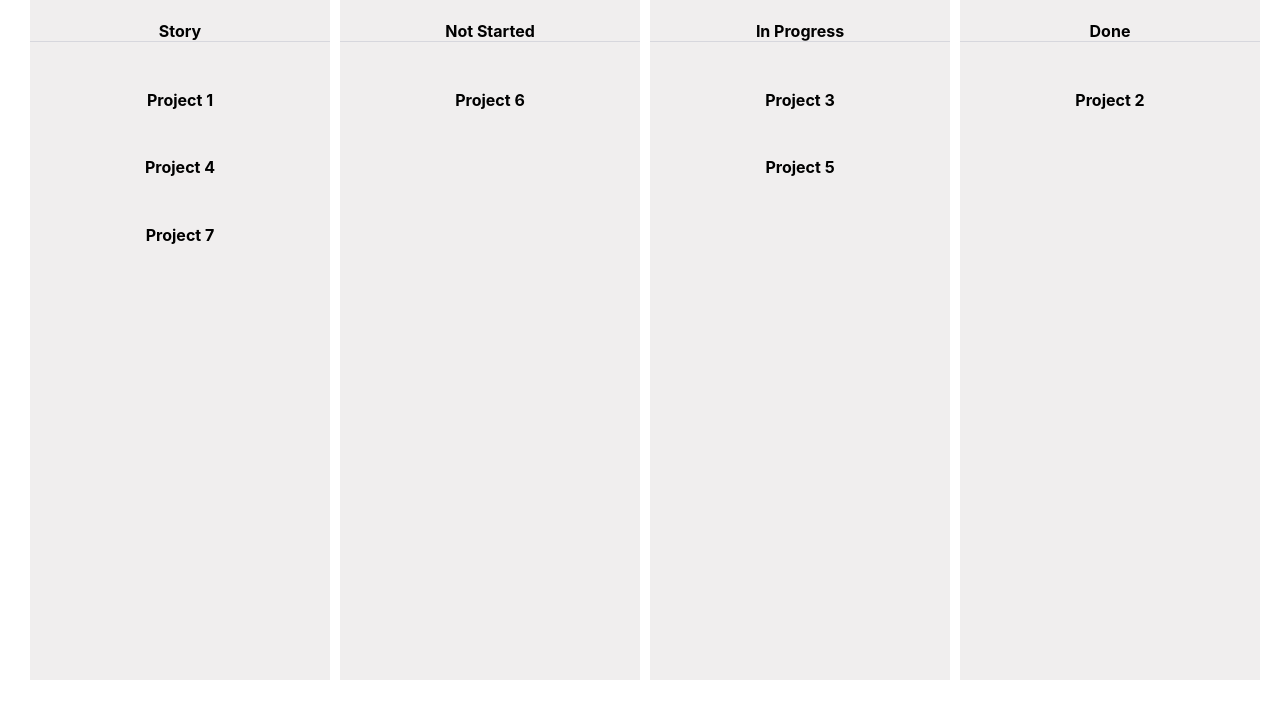
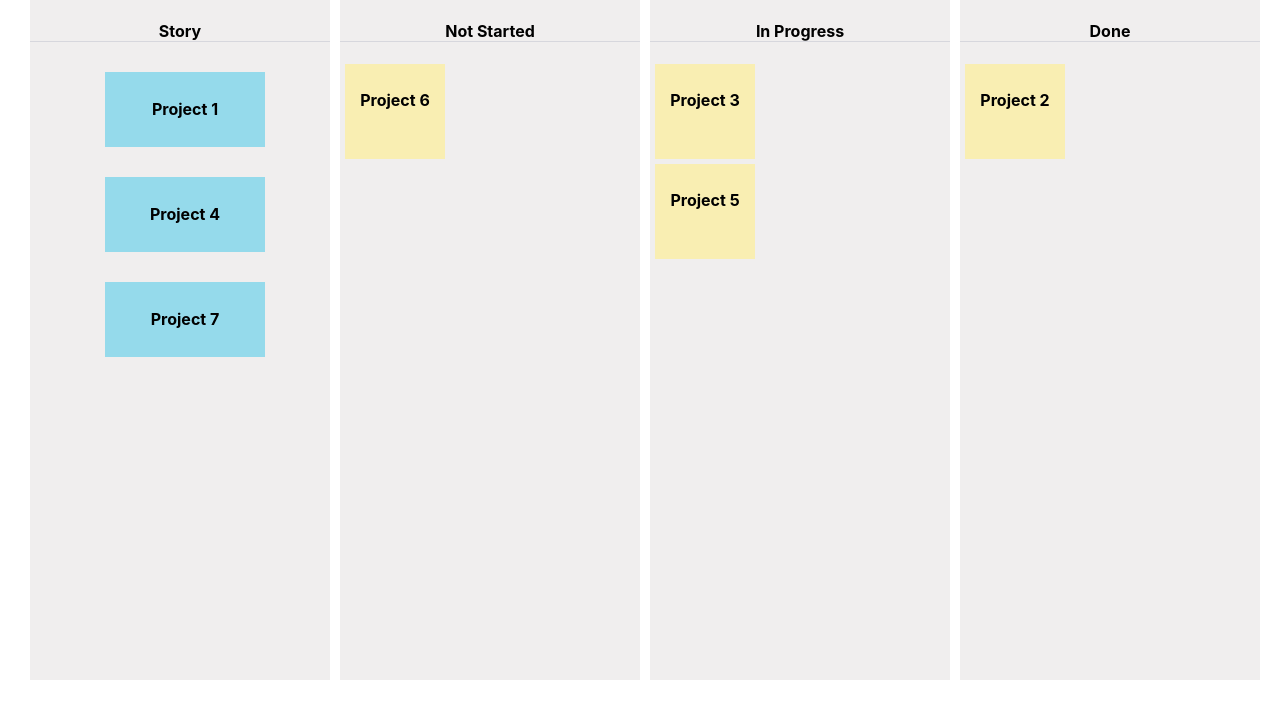
Before and after one commit to aminelfekih/kanban, a React (Create React App) app: page / in a window 1280 px wide. Shown: the top 718 px of the page. Built offline with nearby package versions, Linux system fonts and the light colour scheme.

Commit message:
css style for story

```diff
--- a/src/components/story/story.js
+++ b/src/components/story/story.js
@@ -5,9 +5,12 @@ class Story extends Component {
 
 	render() {
         const story = this.props.story
+        let styleStory = story.progression === 'Story'
+        ? {backgroundColor: '#95DAEB', width: '50%', height: '70px', margin: '10% 0 10% 25%'}
+        : {backgroundColor: '#F9EEB2', width: '90px', height: '90px'}
 
 		return (
-            <div className='story'>
+            <div className='story' style={styleStory}>
 				<div><h4>{story.name}</h4></div>
 			</div>
 		);
```
